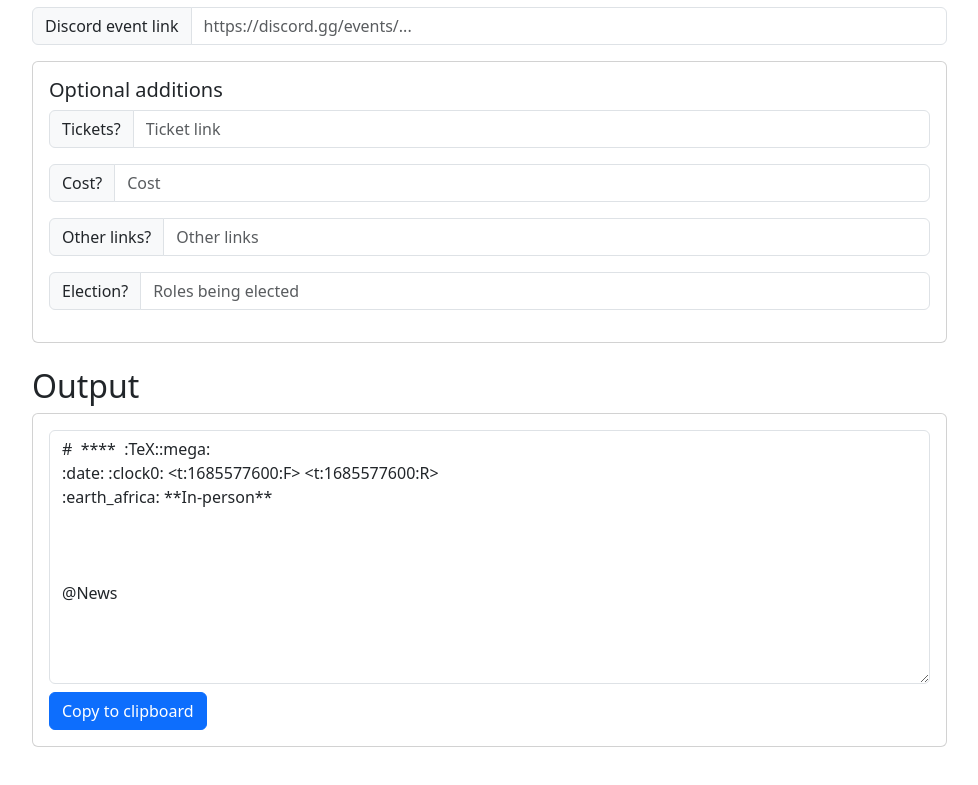
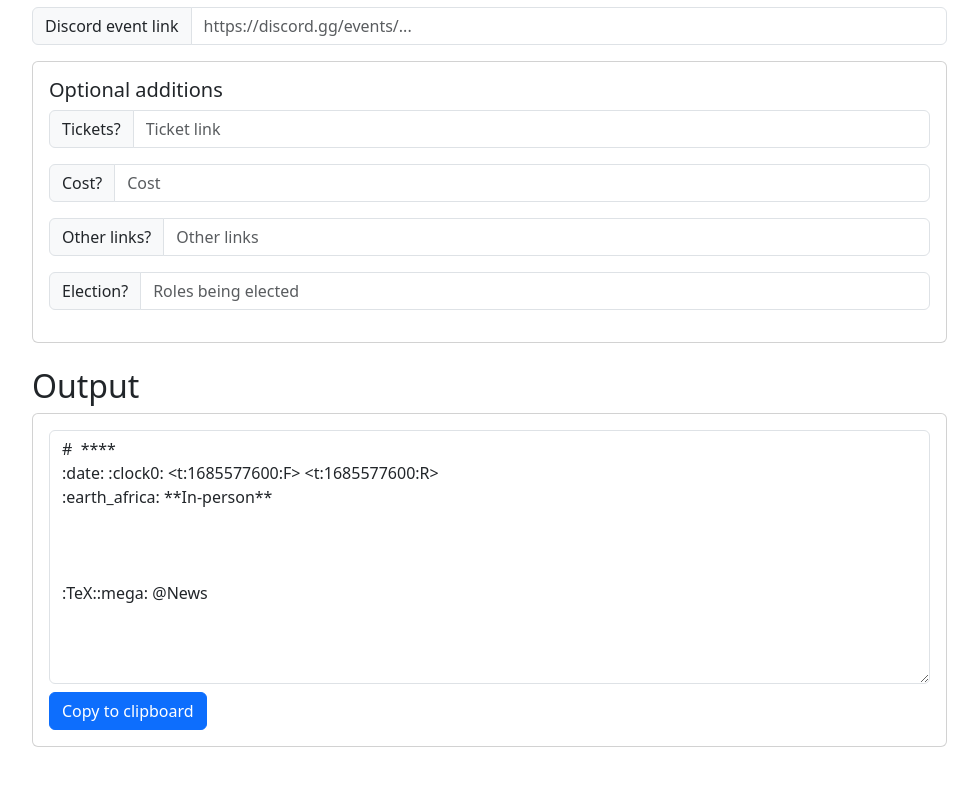
Before and after one commit to codemicro/publicity-generator, a Svelte app: page / in a window 1280 px wide. Shown: the part 731-1516 px from the top of the page, without its empty margins (50-1028 px from the left). Built offline with nearby package versions, Linux system fonts and the light colour scheme.

Commit message:
Tweak Discord output formatting

```diff
--- a/src/formatting.js
+++ b/src/formatting.js
@@ -2,7 +2,7 @@ export const formatForDiscord = (inputs) => {
     let lines = []
 
     // emoji1, event title, emoji2, tex, megaphone
-    lines.push(`# ${inputs.emojiOne ?? ""} **${inputs.title ?? ""}** ${inputs.emojiTwo ?? ""} :TeX::mega:`)
+    lines.push(`# ${inputs.emojiOne ?? ""} **${inputs.title ?? ""}** ${inputs.emojiTwo ?? ""}`)
 
     // date emoji, clock emoji, timestamp, timestamp
     {
@@ -53,6 +53,7 @@ export const formatForDiscord = (inputs) => {
     }
 
     lines.push(inputs.description ?? "")
+
     if (inputs.discordEventLink || inputs.pingNews) {
         lines.push("")
         let parts = []
@@ -60,9 +61,9 @@ export const formatForDiscord = (inputs) => {
             parts.push(inputs.discordEventLink)
         }
         if (inputs.pingNews) {
-            parts.push("@News")
+            parts.push(":TeX::mega: @News")
         }
-        lines.push(parts.join(" "))
+        lines.push(parts.join("\n\n"))
     }
 
     return lines.join("\n")
```
